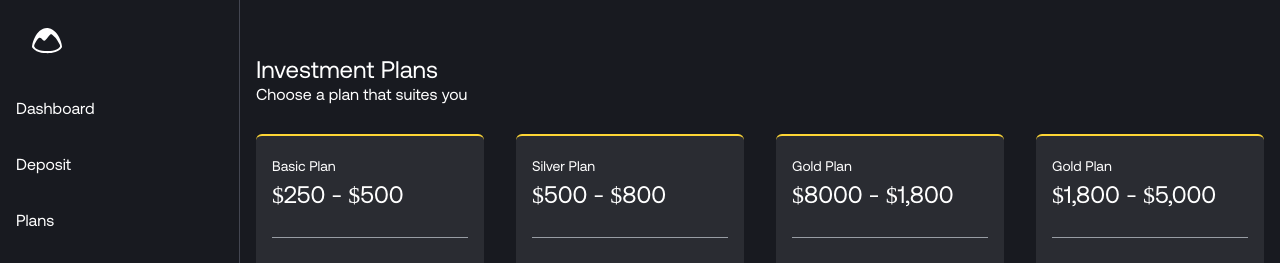
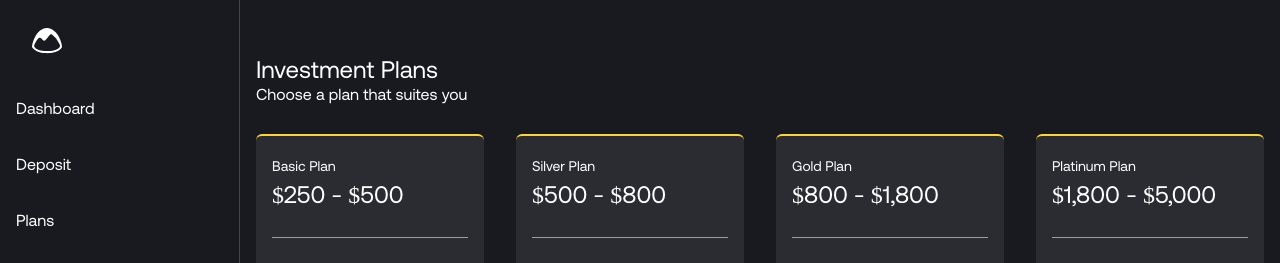
Before and after one commit to HarcourtHamsa/cryptoverse-webapp, a Next.js app: page /dashboard/invest in a window 1280 px wide. Shown: the top 263 px of the page. Built offline with nearby package versions, Linux system fonts and the light colour scheme.

Commit message:
Update invest.js

```diff
--- a/pages/dashboard/invest.js
+++ b/pages/dashboard/invest.js
@@ -114,14 +114,14 @@ function Invest() {
           />
           <InvestmentPlanCard
             title={"Gold Plan"}
-            priceRange={"$8000 - $1,800"}
-            minimumAmount={"8,000"}
+            priceRange={"$800 - $1,800"}
+            minimumAmount={"800"}
             dailyProfit={"8.65.00"}
             duration={"2 days"}
             minimumReturn={"21,250"}
           />
           <InvestmentPlanCard
-            title={"Gold Plan"}
+            title={"Platinum Plan"}
             priceRange={"$1,800 - $5,000"}
             minimumAmount={"1,800"}
             dailyProfit={"9.78.00"}
```
